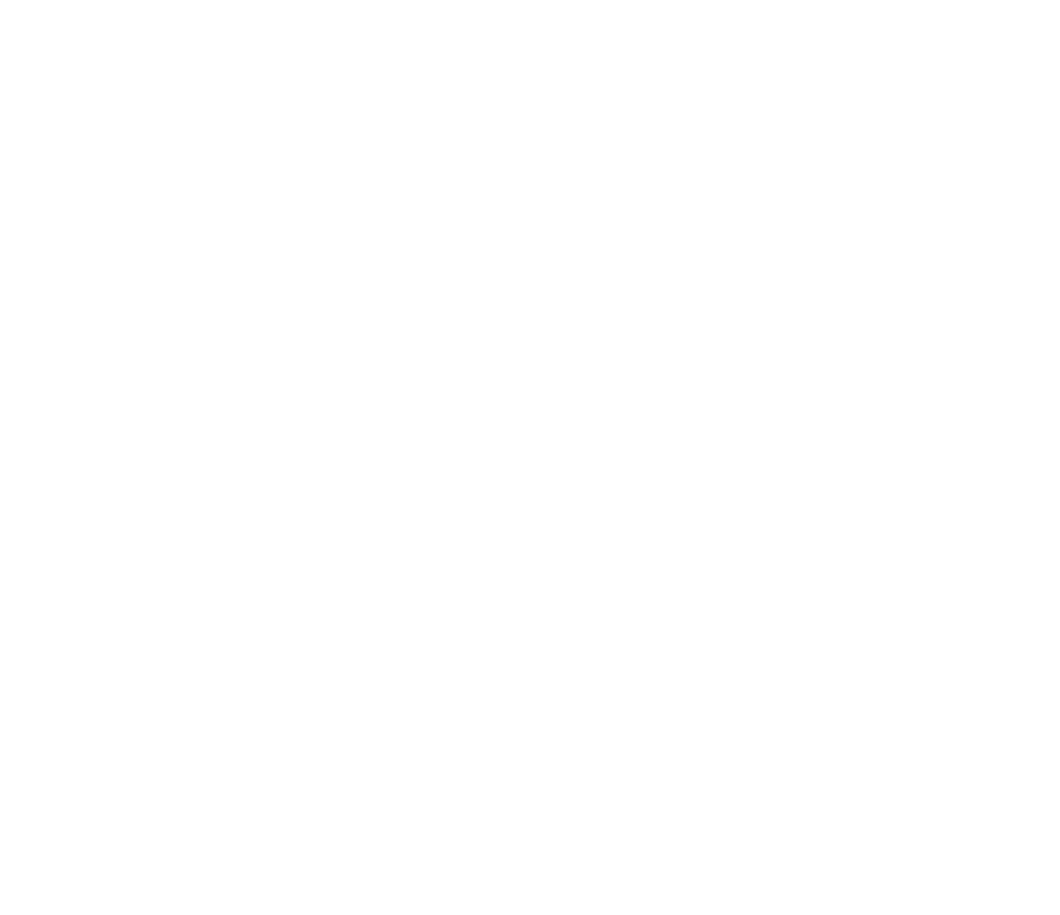
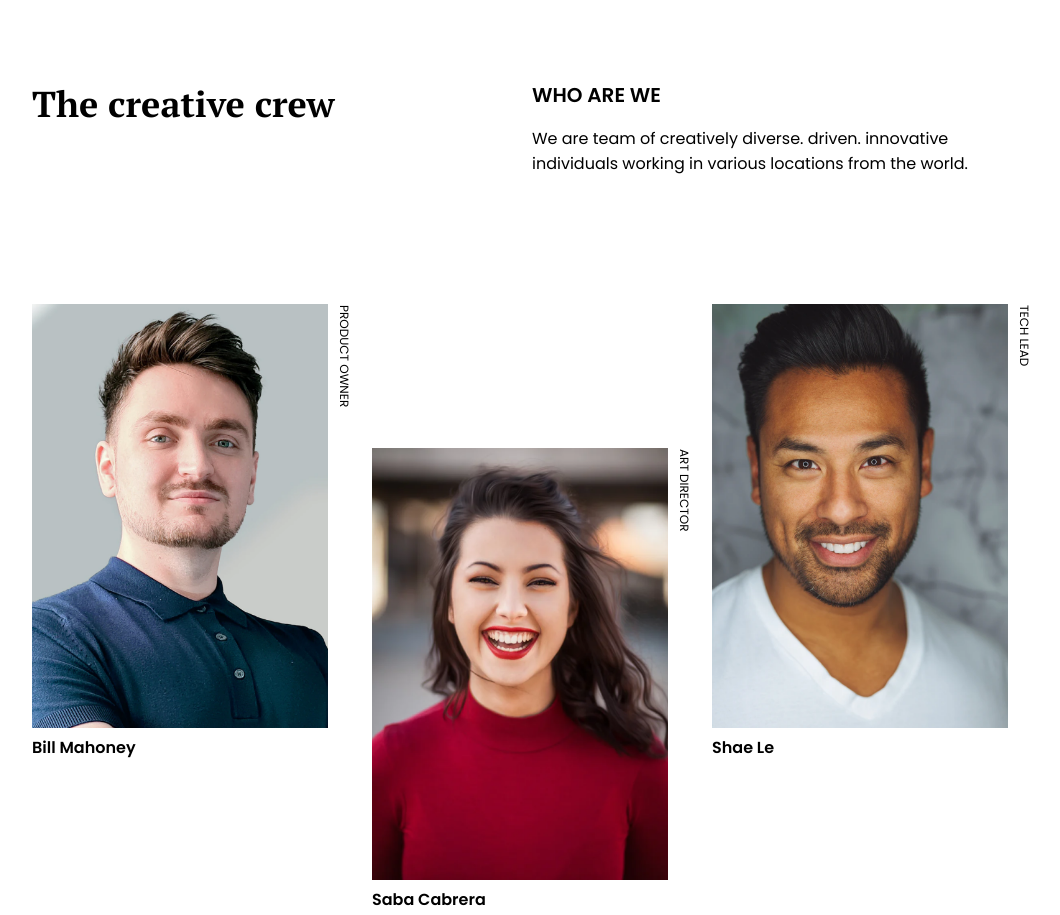
Before and after one commit to adithyanajay/My-team-page, a website: page index.html in a window 1280 px wide. Shown: the top 915 px of the page, without its empty margins (108-1168 px from the left). Before the commit the page ends 800 px from the top, so only its background shows below. Drawn offline with Linux system fonts and the light colour scheme.

Commit message:
project completed.

```diff
--- a/index.html
+++ b/index.html
@@ -1,5 +1,6 @@
 <!DOCTYPE html>
 <html lang="en">
+
 <head>
   <meta charset="UTF-8">
   <meta name="viewport" content="width=device-width, initial-scale=1.0">
@@ -7,7 +8,106 @@
   <link rel="shortcut icon" href="./assests/devchallenges.png" type="image/x-icon">
   <link rel="stylesheet" href="style.css">
 </head>
+
 <body>
+  <div class="app">
+    <header class="header">
+      <h1 class="heading">The creative crew</h1>
+      <div class="header-content">
+        <h2 class="header-content-heading">who are we</h2>
+        <p class="header-content-para">We are team of creatively diverse. driven. innovative individuals working in
+          various locations from the world.</p>
+      </div>
+    </header>
+    <div class="photo-grid-container">
+      <div class="photo-container top big-top">
+        <div class="photo-data-container">
+          <div class="img-container">
+            <img src="./assests/photo1.png" alt="photo of Bill Mahoney">
+          </div>
 
+          <div class="photo-rotated-div">
+            <p class="photo-rotated-text">Product owner</p>
+          </div>
+        </div>
+        <h4 class="photo-name">Bill Mahoney</h4>
+      </div>
+
+      <div class="photo-container bottom big-bottom">
+        <div class="photo-data-container">
+          <div class="img-container">
+            <img src="./assests/photo2.png" alt="photo of Saba Cabrera">
+          </div>
+
+          <div class="photo-rotated-div">
+            <p class="photo-rotated-text">Art director</p>
+          </div>
+        </div>
+        <h4 class="photo-name">Saba Cabrera</h4>
+      </div>
+
+      <div class="photo-container top big-top">
+        <div class="photo-data-container">
+          <div class="img-container">
+            <img src="./assests/photo3.png" alt="photo of Shae Le">
+          </div>
+
+          <div class="photo-rotated-div">
+            <p class="photo-rotated-text">Tech Lead</p>
+          </div>
+        </div>
+        <h4 class="photo-name">Shae Le</h4>
+      </div>
+
+      <div class="photo-container bottom big-top">
+        <div class="photo-data-container">
+          <div class="img-container">
+            <img src="./assests/photo4.png" alt="photo of Skylah Lu">
+          </div>
+
+          <div class="photo-rotated-div">
+            <p class="photo-rotated-text">UX Designer</p>
+          </div>
+        </div>
+        <h4 class="photo-name">Skylah Lu</h4>
+      </div>
+
+      <div class="photo-container top big-bottom">
+        <div class="photo-data-container">
+          <div class="img-container">
+            <img src="./assests/photo5.png" alt="photo of Griff Richards">
+          </div>
+
+          <div class="photo-rotated-div">
+            <p class="photo-rotated-text">
+              Developer
+            </p>
+            </div>
+        </div>
+        <h4 class="photo-name">Griff Richards</h4>
+      </div>
+
+      <div class="photo-container bottom big-top">
+        <div class="photo-data-container">
+          <div class="img-container">
+            <img src="./assests/photo6.png" alt="photo of Stan John">
+          </div>
+
+          <div class="photo-rotated-div">
+            <p class="photo-rotated-text">
+              Developer
+            </p>
+          </div>
+        </div>
+        <h4 class="photo-name">Stan John</h4>
+      </div>
+
+    </div>
+
+    <footer class="footer">
+      <p>created by <a href="https://devchallenges.io/portfolio/adithyanajay">Adithya</a> - <a href="https://devchallenges.io/">devchallenges.io</a></p>
+    </footer>
+  </div>
 </body>
+
 </html>
--- /dev/null
+++ b/package.json
@@ -0,0 +1,5 @@
+{
+  "dependencies": {
+    "postcss-media-variables": "^2.0.1"
+  }
+}
--- a/style.css
+++ b/style.css
@@ -1 +1,145 @@
 @import url(./constants.css);
+
+.app {
+    padding: 1rem;
+    text-align: left;
+}
+
+.header {
+    margin-top: 4rem;
+}
+
+.heading {
+    font-family: var(--pt-serif);
+    font-size: var(--text-4xl);
+    font-weight: bold;
+    margin-bottom: 3rem;
+}
+
+.header-content-heading {
+    text-transform: uppercase;
+    font-size: var(--text-xl);
+    font-family: var(--poppins);
+    margin-bottom: 1rem;
+}
+.photo-name {
+    font-family: var(--poppins);
+    font-size: var(--text-sm);
+}
+
+
+.header-content-para {
+    font-size: var(--text-base);
+    font-family: var(--poppins);
+    margin-bottom: 4rem;
+}
+
+.photo-grid-container {
+    margin: auto;
+    width: 100%;
+    display: grid;
+    grid-template-columns: 48% 48%;
+    row-gap: 1rem;
+    justify-content: space-between;
+    align-items: center;
+    max-width: 700px;
+}
+.photo-container {
+    width: 100%;
+    height: 80vw;
+    max-height: 38rem;
+    display: flex;
+    flex-direction: column;
+
+}
+
+.top {
+    justify-content: start;
+}
+
+.bottom {
+    justify-content: end;
+}
+
+.photo-data-container {
+    width: 100%;
+    width: 100%;
+    display: flex;
+    justify-content: space-between;
+    align-items: start;
+    gap: .5rem;
+
+}
+
+.img-container {
+    width: 95%;
+
+}
+.img-container>img {
+    width: 100%;
+}
+
+.photo-rotated-div {
+    width: 5%;
+    white-space: nowrap;
+    text-transform: uppercase;
+
+    transform: rotate(90deg);
+}
+
+.photo-rotated-text {
+    font-size: var(--text-xs);
+}
+
+.footer {
+    color: var(--secondary-grey);
+    width: 100%;
+    text-align: center;
+    margin-top: 4rem;
+    padding: 1rem 0;
+    font-size: var(--text-sm);
+}
+.footer>p>a {
+    color: var(--secondary-grey);
+    text-decoration: underline;
+}
+
+@media (min-width:768px) {
+    .header {
+        margin: 4rem auto;
+        display: flex;
+        justify-content: center;
+        max-width: 1000px;
+
+    }
+    .heading {
+        width: 50%;
+
+    }
+    .header-content{
+        width: 50%;
+    }
+    .photo-name {
+        font-size: var(--text-base);
+    }
+    .footer {
+        padding-bottom: 1rem;
+    }
+}
+
+@media (min-width:1024px) {
+    .photo-grid-container {
+        grid-template-columns: 32% 32% 32%;
+        max-width: 1000px;
+    }
+    .big-top {
+        justify-content: start;
+    }
+    .big-bottom {
+        justify-content: end;
+    }
+
+    .footer {
+        font-size: var(--text-base);
+    }
+}
```
Also changed, not shown: 1 other file.
